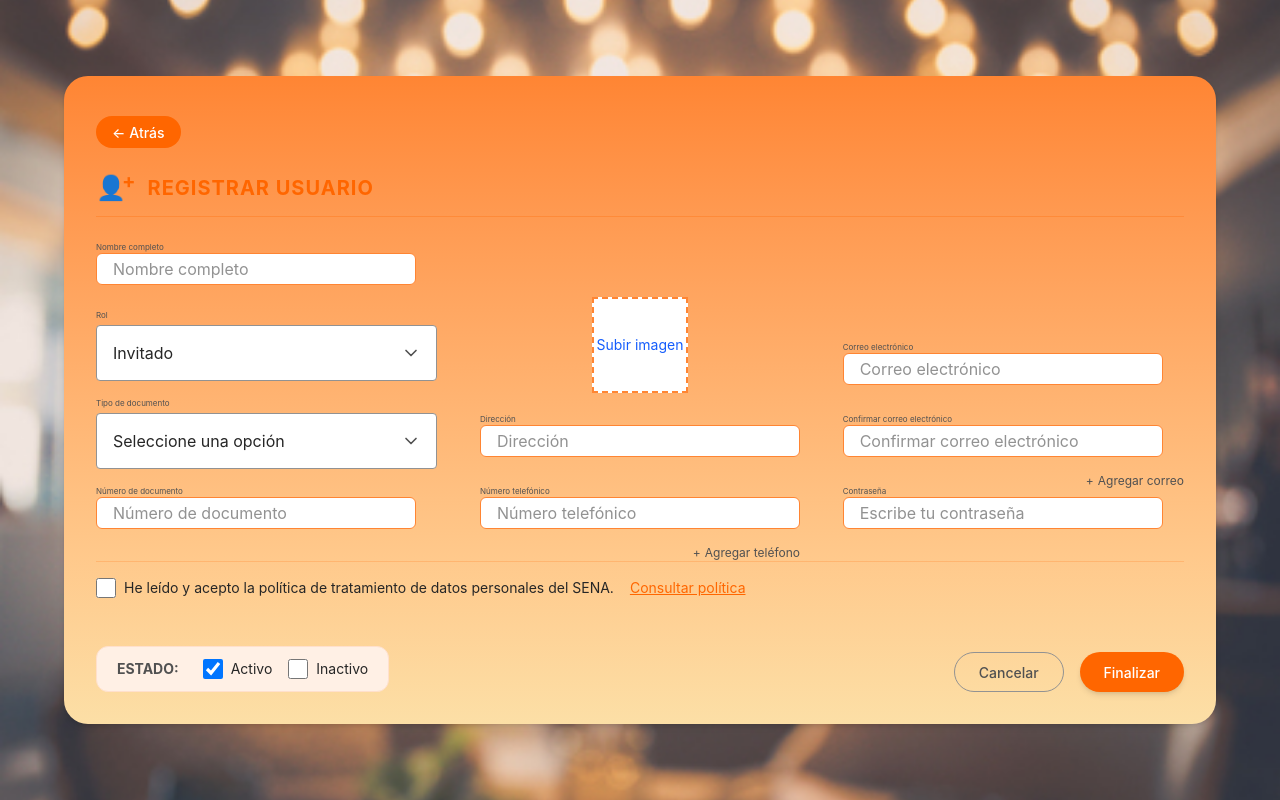
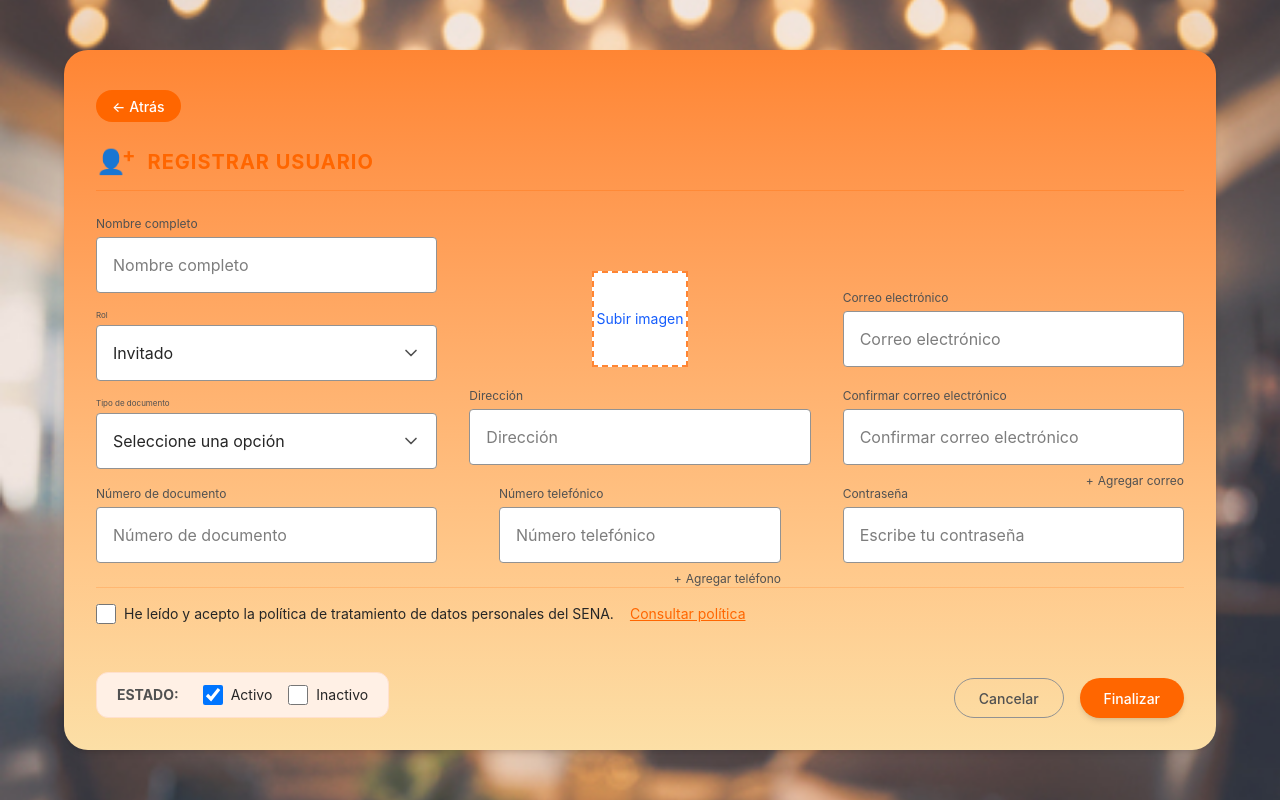
Before and after one commit to Yellownight-bit/3172293-coffee-flavor-project, a React (Vite) app in the folder frontend/: page /CreateUserLogin in a window 1280 px wide. Built offline with nearby package versions, Linux system fonts and the light colour scheme.

Commit message:
refactor(input): estados, medidas y accesibilidad Material Design 3 con tokens

```diff
--- a/frontend/src/shared/components/Input.jsx
+++ b/frontend/src/shared/components/Input.jsx
@@ -1,119 +1,76 @@
+// Componente Input
+// Campo de texto alineado a Material Design 3 (mismo estilo que Select):
+// - Colores: solo tokens semánticos, cambian solos con el tema claro/oscuro.
+// - Estados: hover, focus, disabled y error.
+// - Medidas: alto de 56 px, ancho fluido (mínimo 200 px), 4 px entre label y campo.
+// - Accesibilidad: label conectado al input, error anunciado y ligado con aria-describedby.
+import { useId } from "react";
+
 export default function Input({
   label,
   error,
   htmlFor,
   type = "text",
-    variant= "primary",
-    size= "sm",
+  className = "",
   ...props
-}){
-    const variants = {
-        // Estos valroes deben ser cin variables
-        primary: `
-            border-brand
-            bg-panel
-        `,
-        secondary: `
-            border-error
-            bg-surface-muted
-        `,
-        tertiary: `
-            border-success
-        `,
-    };
+}) {
+  // El id conecta el label con el input. Si la vista no envía htmlFor ni name, se genera uno único.
+  const autoId = useId();
+  const inputId = htmlFor ?? props.name ?? autoId;
+  const errorId = `${inputId}-error`;
 
-    const sizes = {
-        sm: `
-            h-8
-        `,
-        md: `
-            h-10
-        `,
-        lg: `
-            h-12
-        `,
-    };
+  // Si no hay label visible, el lector de pantalla usa el aria-label o el placeholder.
+  const ariaLabel = label ? undefined : (props["aria-label"] ?? props.placeholder);
 
-    return(
-        <div className="w-80">
-
-            {/*Label*/}
+  return (
+    <div className={`w-full min-w-50 ${className}`}>
+      {/* Label: solo se muestra si la vista lo envía */}
+      {label && (
         <label
-                // htmlFor con kebab-case
-                htmlFor={htmlFor}
-                className={`
-                    block
-                    text-caption
-                    text-text-secondary
-                    ${
-                      size === "sm"
-                        ? "-mb-2"
-                        : size === "md"
-                            ? "mb-0"
-                            : "mb-1"
-                    }
-                    ${error ? "border-error" : "text-caption"}
-                `}
+          htmlFor={inputId}
+          className="mb-1 block text-small text-text-secondary"
         >
           {label}
+        </label>
+      )}
 
-            </label>
-
-                {/* Contenedor de input */}
-            <div
-                className="
-                    relative
-                    h-12
-                    flex
-                    items-center
-                "
-            >
-
-                {/* Área interactiva invisible (48px) */}
-
-            <div
-                className="
-                    absolute
-                    inset-0
-                "
-                onMouseDown={(e) => {
-                    e.preventDefault();
-
-                    //Mueve el foco al siguiente modo hermando en el dom
-                    //nextsiblings puede ser texto; si no es elemento valido,
-                    // focus() falla
-                    e.currentTarget.nextSibling.focus();
-                }}
+      <input
+        {...props}
+        id={inputId}
+        type={type}
+        aria-label={ariaLabel}
+        aria-invalid={error ? true : undefined}
+        aria-describedby={error ? errorId : undefined}
+        className={`
+          h-14
+          w-full
+          rounded-sm
+          border
+          bg-panel
+          px-4
+          text-body
+          text-text-primary
+          placeholder:text-text-muted
+          transition-colors
+          focus:outline-none
+          focus:ring-1
+          disabled:cursor-not-allowed
+          disabled:bg-panel-muted
+          disabled:text-text-muted
+          ${
+            error
+              ? "border-error focus:ring-error"
+              : "border-border enabled:hover:border-border-strong focus:border-focus-border focus:ring-focus-border"
+          }
+        `}
       />
 
-            {/* Input visual */}
-            <input
-                id={htmlFor}
-                type={type}
-                className={`
-                    relative
-                    w-full
-                    rounded-md
-                    border
-                    px-4
-                    text-body
-
-                    focus:outline-none
-                    focus:ring-2
-                    focus:ring-brand
-                    ${variants[variant]}
-                    ${sizes[size]}
-                    ${error ? "border-error" : "border border-border"}
-                `}
-                {...props}
-            />
-
-            </div>
-
-            {/*feedback*/}
+      {/* Mensaje de error */}
       {error && (
-                <p className="text-caption text-error place-self-start">{error}</p>
+        <p id={errorId} role="alert" className="mt-1 text-small text-error">
+          {error}
+        </p>
       )}
     </div>
-    )
+  );
 }
```
Lines whose indentation alone changed are shown as unchanged.
